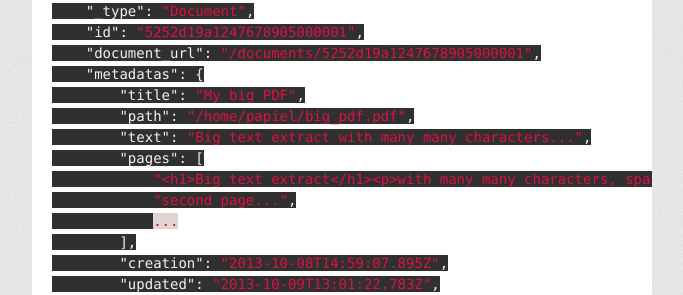
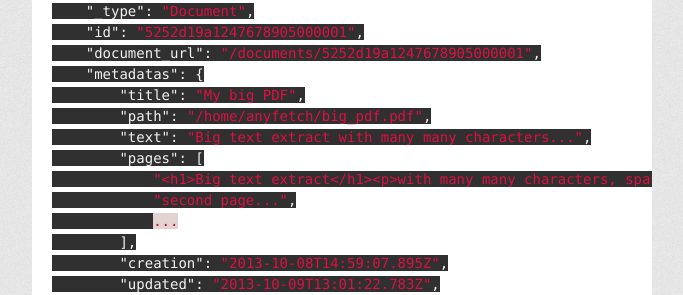
Before and after one commit to AnyFetch/developers.anyfetch.com, a Jekyll site: the page built from guides/projections.md, in a window 1280 px wide. Shown: the part 447-742 px from the top of the page, without its empty margins (298-981 px from the left). Built offline with Jekyll 4.4.1, drawn with Linux system fonts in a browser that asks for light colours; some web fonts are replaced; Markdown is read by kramdown in place of the engine named in the settings.

Commit message:
anyFetch emails

```diff
--- a/_layouts/doc.html
+++ b/_layouts/doc.html
@@ -35,7 +35,7 @@
 
         <footer>
           anyFetch is maintained by <a href="https://github.com/Papiel">Papiel</a>.<br>
-          Contact? Wanna chat with a human being? <a href="mailto:support@papiel.fr">Mail us</a>!<br>
+          Contact? Wanna chat with a human being? <a href="mailto:support@anyfetch.com">Mail us</a>!<br>
         </footer>
       </div>
     </div>
--- a/endpoints/index.html
+++ b/endpoints/index.html
@@ -99,7 +99,7 @@
     "<span class="hljs-attribute">server_time</span>": <span class="hljs-value"><span class="hljs-string">"2014-01-10T10:47:22.413Z"</span></span>,
     "<span class="hljs-attribute">_type</span>": <span class="hljs-value"><span class="hljs-string">"Company"</span></span>,
     "<span class="hljs-attribute">id</span>": <span class="hljs-value"><span class="hljs-string">"52cbdaddc8318c4dc8000001"</span></span>,
-    "<span class="hljs-attribute">name</span>": <span class="hljs-value"><span class="hljs-string">"test@papiel.fr"</span></span>,
+    "<span class="hljs-attribute">name</span>": <span class="hljs-value"><span class="hljs-string">"test@anyfetch.com"</span></span>,
     "<span class="hljs-attribute">provider_status</span>": <span class="hljs-value">{}</span>,
     "<span class="hljs-attribute">document_types</span>": <span class="hljs-value">{}
 </span>}
@@ -340,7 +340,7 @@
 </dd></dl></li></ul><ul class="list-group"><li class="list-group-item"><strong>Response&nbsp;&nbsp;<code>200</code></strong><a data-toggle="collapse" data-target="#185927" class="pull-right">Toggle</a></li><li id="185927" class="list-group-item collapse"><h5>Headers</h5><pre><code><span class="hljs-attribute">Content-Type</span>: <span class="hljs-string">application/json</span><br></code></pre><h5>Body</h5><pre><code>{
     "<span class="hljs-attribute">_type</span>": <span class="hljs-value"><span class="hljs-string">"User"</span></span>,
     "<span class="hljs-attribute">id</span>": <span class="hljs-value"><span class="hljs-string">"5252cebb03a470843f000003"</span></span>,
-    "<span class="hljs-attribute">email</span>": <span class="hljs-value"><span class="hljs-string">"matthieu@papiel.fr"</span></span>,
+    "<span class="hljs-attribute">email</span>": <span class="hljs-value"><span class="hljs-string">"matthieu@anyfetch.com"</span></span>,
     "<span class="hljs-attribute">name</span>": <span class="hljs-value"><span class="hljs-string">""</span></span>,
     "<span class="hljs-attribute">is_admin</span>": <span class="hljs-value"><span class="hljs-literal">true</span></span>,
     "<span class="hljs-attribute">user_url</span>": <span class="hljs-value"><span class="hljs-string">"/users/5252cebb03a470843f000003"</span>
@@ -352,7 +352,7 @@
         {
             "<span class="hljs-attribute">_type</span>": <span class="hljs-value"><span class="hljs-string">"User"</span></span>,
             "<span class="hljs-attribute">id</span>": <span class="hljs-value"><span class="hljs-string">"5252cebb03a470843f000003"</span></span>,
-            "<span class="hljs-attribute">email</span>": <span class="hljs-value"><span class="hljs-string">"test@papiel.fr"</span></span>,
+            "<span class="hljs-attribute">email</span>": <span class="hljs-value"><span class="hljs-string">"test@anyfetch.com"</span></span>,
             "<span class="hljs-attribute">name</span>": <span class="hljs-value"><span class="hljs-string">"Test"</span></span>,
             "<span class="hljs-attribute">is_admin</span>": <span class="hljs-value"><span class="hljs-literal">true</span></span>,
             "<span class="hljs-attribute">user_url</span>": <span class="hljs-value"><span class="hljs-string">"/users/5252cebb03a470843f000003"</span>
--- a/guides/projections.md
+++ b/guides/projections.md
@@ -15,7 +15,7 @@
     "document_url": "/documents/5252d19a1247678905000001",
     "metadatas": {
         "title": "My big PDF",
-        "path": "/home/papiel/big_pdf.pdf",
+        "path": "/home/anyfetch/big_pdf.pdf",
         "text": "Big text extract with many many characters...",
         "pages": [
             "<h1>Big text extract</h1><p>with many many characters, spanning across multiple pages.",
```
Also changed, not shown: blueprint.md (+3 -3 lines), index.md (+1 -1 lines).
